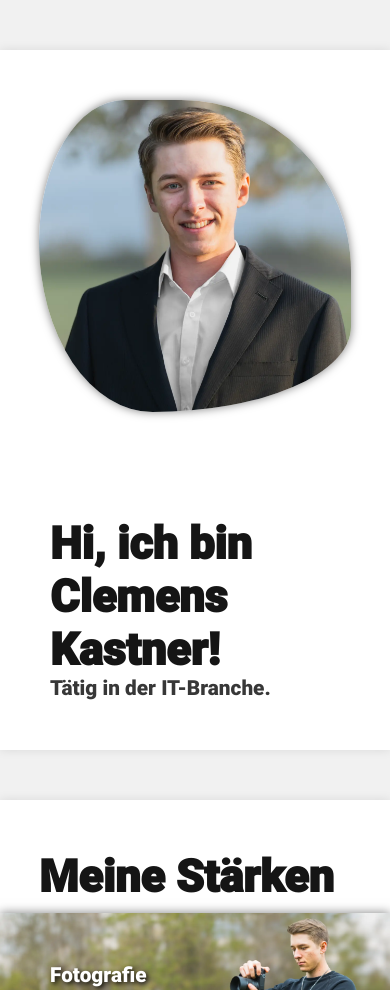
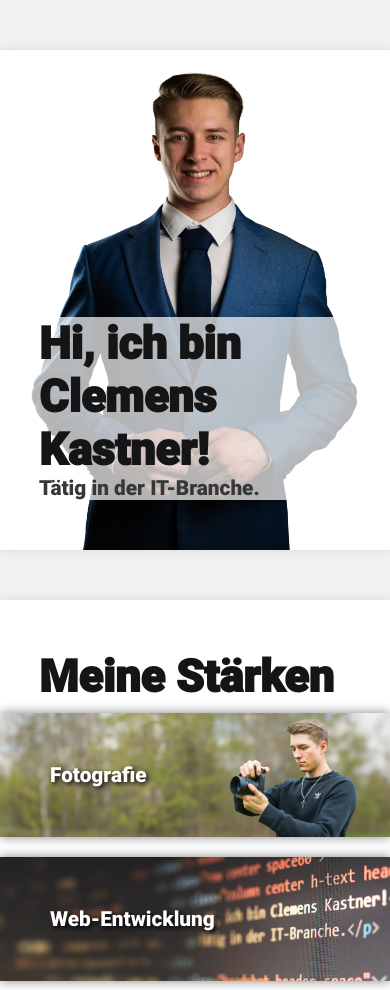
Before and after one commit to clemens187/website, a PHP site: page / in a window 390 px wide. Shown: the top 990 px of the page. Run offline with PHP 8.4, Linux system fonts and the light colour scheme.

Commit message:
Changed Portrait

```diff
--- a/index.html
+++ b/index.html
@@ -15,13 +15,13 @@
     <meta property="og:url" content="https://clemenskastner.com">
 </head>
 <body>
-    <div class="c header">
-        <div class="row center space60">
-            <div class="column center h-text header-space">
-                <h1>Hi, ich bin Clemens Kastner!</h1>
-                <p>Tätig in der IT-Branche.</p>
-            </div>
-            <div class="headshot header-space"></div>
+    <div class="myheader">
+        <div class="column h-text header-space">
+            <h1>Hi, ich bin Clemens Kastner!</h1>
+            <p>Tätig in der IT-Branche.</p>
+        </div>
+        <div class="portrait_container">
+            <img class="portrait" src="transparent_portrait.webp"/>
         </div>
     </div>
 
--- a/style.css
+++ b/style.css
@@ -26,6 +26,29 @@ body {
     font-family: var(--font-black);
     background-color: var(--background-color);
 }
+.myheader{
+    display: flex;
+    position: relative;
+    background-color: red;
+    margin: 0 auto;
+    background-color: var(--white);
+    box-shadow: 0 0 10px rgba(0, 0, 0, 0.1);
+    margin-top: 50px;
+    align-items: center;
+    justify-content: center;
+}
+.portrait{
+    align-items: end;
+    width: 600px;
+}
+.portrait_container{
+    display: flex;
+    justify-content: end;
+}
+.h-text{
+    width: 40%;
+}
+
 
 .c {
     margin: 0 auto;
@@ -112,17 +135,7 @@ a{
 
 
 
-.headshot {
-    background: url(portrait.webp);
-    background-size: 115%;
-    background-repeat: no-repeat;
-    background-position: center;
-    width: 400px;
-    height: 600px;
-    box-shadow: 0 0 10px rgba(0, 0, 0, 0.5);
-    animation: animate_headshot 13s ease-in-out infinite;
-    transition: all 1s ease-in-out;
-}
+
 
 
 /*STRENGTHS*/
@@ -168,55 +181,7 @@ a{
 
 
 
-/*
-    0%{
-        border-radius: top-left top-right bottom-right bottom-left/60% 30% 70% 40%;
-    }
 
-    @keyframes animate_headshot{
-    0%{
-        border-radius: 50% 60% 45% 70%/40% 45% 55% 60%;
-    }
-    33%{
-        border-radius: 55% 50% 50% 65%/45% 25% 60% 30%;
-    }
-    66%{
-        border-radius: 35% 65% 55% 80%/30% 50% 35% 65%;
-    }
-    100%{
-        border-radius: 50% 60% 45% 70%/40% 45% 55% 60%;
-    }
-}
-
-
-
-0%{
-        border-radius: 60% 40% 30% 70%/60% 30% 70% 40%;
-    }
-    25%{
-        border-radius: 30% 60% 70% 40%/50% 60% 30% 60%;
-    }
-    50%{
-        border-radius: 45% 35% 35% 65%/65% 35% 45% 50%;
-    }
-    75%{
-        border-radius: 30% 60% 70% 40%/50% 60% 30% 60%;
-    }
-    100%{
-        border-radius: 60% 40% 30% 70%/60% 30% 70% 40%;
-    }
-*/
-@keyframes animate_headshot{
-    0%{
-        border-radius: 60% 40% 30% 70%/60% 30% 70% 40%;
-    }
-    50%{
-        border-radius: 30% 60% 70% 40%/50% 60% 30% 60%;
-    }
-    100%{
-        border-radius: 60% 40% 30% 70%/60% 30% 70% 40%;
-    }
-}
 @media only screen and (min-width: 1730px){
     strengths1, .strengths2, .strengths4{
         background-position: top -3vw right !important;
@@ -226,10 +191,8 @@ a{
     .strengths1, .strengths2, .strengths3, .strengths4, .strengths5{
         background-size: 100%;
     }
-}
-@media only screen and (max-width: 1610px){
-    .headshot{
-        background-size: 140%;
+    .portrait{
+        width: 500px;
     }
 }
 @media only screen and (max-width: 1415px){
@@ -246,11 +209,6 @@ a{
         font-size: 1.9em;
     }
 }
-@media only screen and (max-width: 1305px){
-    .headshot{
-        background-size: 165%;
-    }
-}
 @media only screen and (max-width: 1200px){
     .strengths1, .strengths2, .strengths4, .strengths5{
         background-size: 130%;
@@ -259,11 +217,11 @@ a{
         background-position: -270px -30px !important;
         background-size: 130%;
     }
+    .portrait{
+        width: 400px;
+    }
 }
 @media only screen and (max-width: 1169px){
-    .headshot{
-        background-size: 200%;
-    }
     .footer .row{
         margin: 0px 50px;
     }
@@ -288,11 +246,6 @@ a{
         background-size: 150%;
     }
 }
-@media only screen and (max-width: 940px){
-    .headshot{
-        background-size: 210%;
-    }
-}
 @media only screen and (max-width: 900px){
     .strengths1, .strengths2, .strengths4{
         background-size: 170%;
@@ -305,24 +258,23 @@ a{
         background-position: right -120px center !important;
         background-size: 170%;
     }
-    .header{
-        height: 700px;
-    }
-    .header .column{
-        margin: 0px;
-        max-width: 100%;
-    }
     .h-text{
         position: absolute;
-        bottom: 50px;
+        bottom: 10%;
         z-index: 1;
+        width: 90% !important;
+        padding-left: 10%;
+        margin: 0;
+        background-color: rgb(255, 255, 255, 0.7);
     }
-    .headshot{
-        position: absolute;
-        width: 80vw;
-        background-size: 100%;
-        background-position: 0px -120px;
+
+    .portrait{
+        width: 500px;
     }
+
+
+
+
     .footer > div{
         flex-direction: column;
     }
@@ -349,10 +301,6 @@ a{
     }
 }
 @media only screen and (max-width: 671px){
-    .headshot{
-        height: 80vw;
-        background-position: 0px -70px;
-    }
     .header{
         height: 680px;
     }
@@ -362,6 +310,9 @@ a{
     }
     .strength{
         margin: 10px 0px;
+    }
+    .portrait{
+        width: 400px;
     }
 }
 @media only screen and (max-width: 680px){
```
Also changed, not shown: portrait.webp (deleted), transparent_portrait.webp (added).
